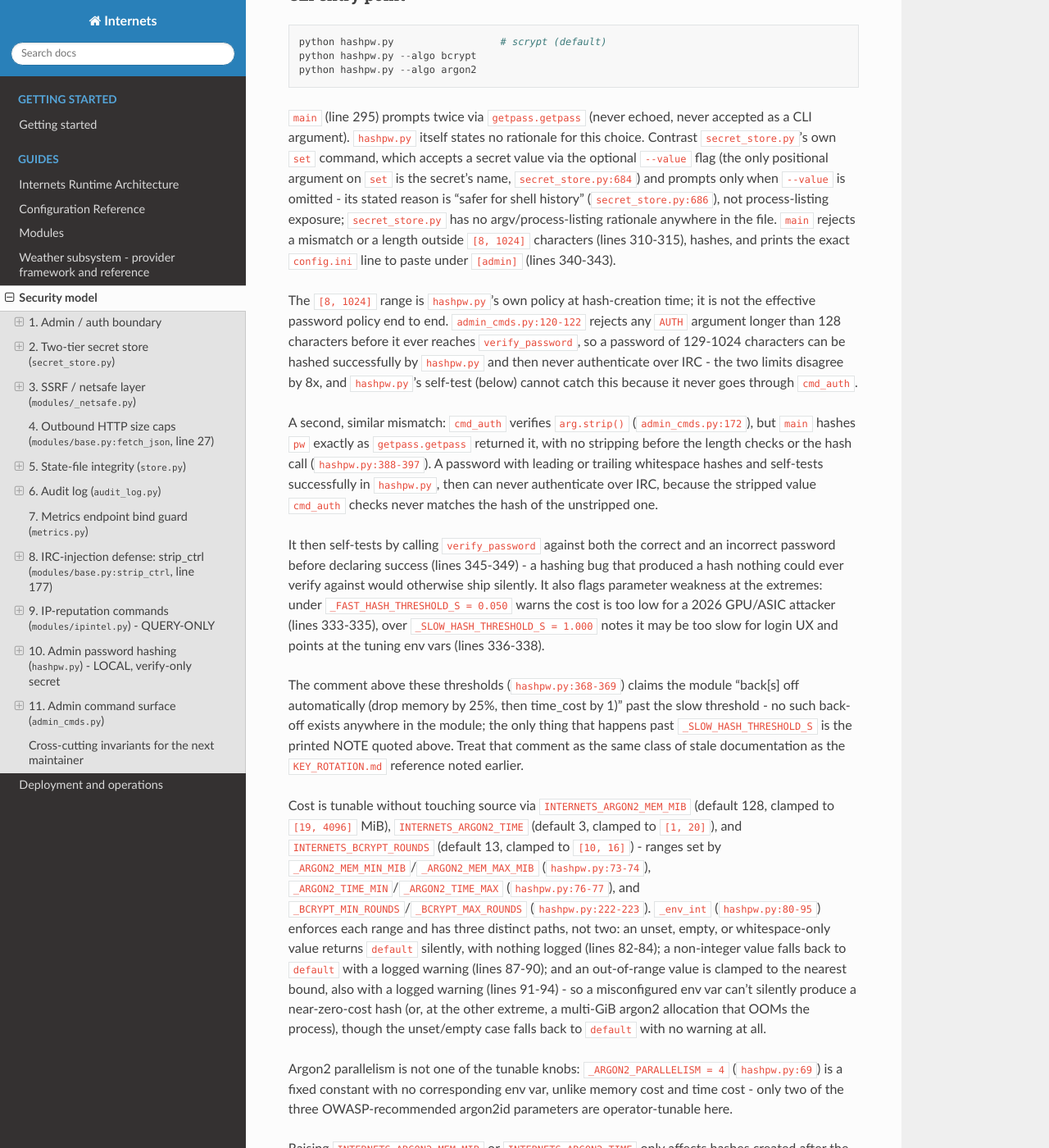
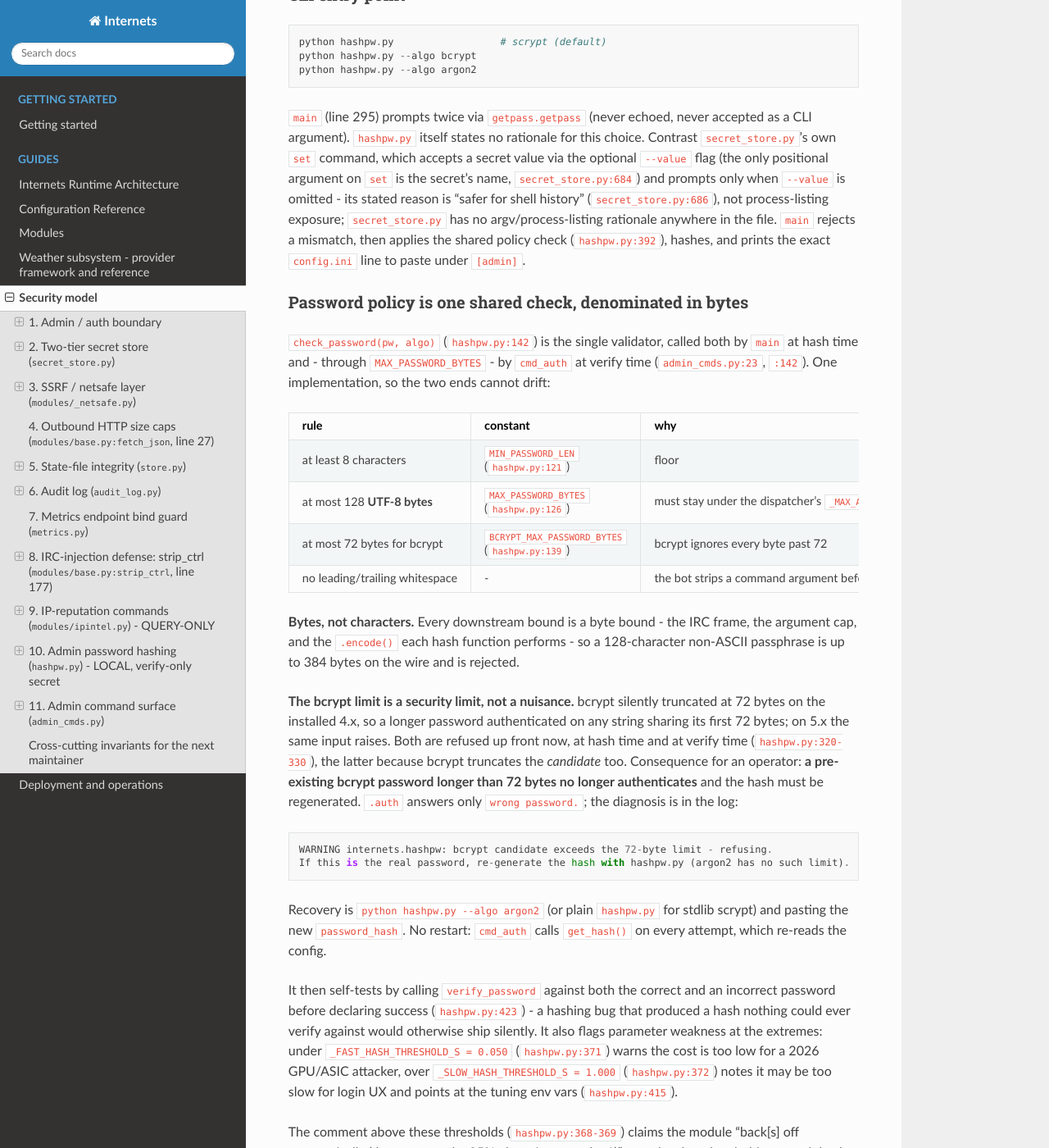
Before and after one commit to brandontroidl/Internets, a Sphinx documentation site: the page built from docs/security-model.md, in a window 1280 px wide and 1400 px high, scrolled down 17601 px. Shown: the whole window at 82% size. Built offline with Sphinx 7.4.7 and the Read the Docs theme 3.1.0, drawn with Linux system fonts in a browser that asks for light colours; pages that are not in the unit, such as notebooks, are missing from menus.

Commit message:
docs(security): correct the password-policy section to the shipped behaviour
This section described the PRE-fix code as current, and it is the one page an
operator would read while diagnosing a lockout, so leaving it stale was worse
than having no section. It claimed:

  * hashpw rejects "a length outside [8, 1024] characters" - it now applies the
    shared check_password validator
  * "the two limits disagree by 8x", presented as a live defect - fixed
  * leading/trailing whitespace "hashes and self-tests successfully ... then can
    never authenticate", presented as a live defect - rejected at creation now

Replaced with what the code does: one shared validator called from both ends,
denominated in UTF-8 BYTES rather than characters (every downstream bound is a
byte bound), and a table of the four rules with their constants.

Adds the 72-byte bcrypt limit, which appeared nowhere in docs/ or README
despite being the one that can lock an operator out. States the operator-visible
consequence plainly - a pre-existing bcrypt password over 72 bytes stops
authenticating - along with the log line that diagnoses it (`.auth` itself says
only "wrong password", which is deliberate but unhelpful when you are the
locked-out admin) and the recovery, which needs no restart because cmd_auth
re-reads the hash on every attempt.

Also replaced the remaining bare "lines NNN-NNN" references in this section with
real file:line anchors; they were off by roughly the 60 lines check_password
added and had been missed by the earlier citation re-sync.

Gates: pytest 1684, run_tests 207, docs build 24 warnings (unchanged).

````diff
--- a/docs/security-model.md
+++ b/docs/security-model.md
@@ -787,31 +787,50 @@ CLI argument). `hashpw.py` itself states no rationale for this choice. Contrast
 `secret_store.py:684`) and prompts only when `--value` is omitted - its stated reason is
 "safer for shell history" (`secret_store.py:686`), not process-listing exposure;
 `secret_store.py` has no argv/process-listing rationale anywhere in the file. `main`
-rejects a mismatch or a length outside `[8, 1024]` characters
-(lines 310-315), hashes, and prints the exact `config.ini` line to paste under `[admin]`
-(lines 340-343).
+rejects a mismatch, then applies the shared policy check (`hashpw.py:392`), hashes, and
+prints the exact `config.ini` line to paste under `[admin]`.
 
-The `[8, 1024]` range is `hashpw.py`'s own policy at hash-creation time; it is not the
-effective password policy end to end. `admin_cmds.py:120-122` rejects any `AUTH` argument
-longer than 128 characters before it ever reaches `verify_password`, so a password of
-129-1024 characters can be hashed successfully by `hashpw.py` and then never authenticate
-over IRC - the two limits disagree by 8x, and `hashpw.py`'s self-test (below) cannot catch
-this because it never goes through `cmd_auth`.
+### Password policy is one shared check, denominated in bytes
 
-A second, similar mismatch: `cmd_auth` verifies `arg.strip()` (`admin_cmds.py:172`), but
-`main` hashes `pw` exactly as `getpass.getpass` returned it, with no stripping before the
-length checks or the hash call (`hashpw.py:388-397`). A password with leading or trailing
-whitespace hashes and self-tests successfully in `hashpw.py`, then can never authenticate
-over IRC, because the stripped value `cmd_auth` checks never matches the hash of the
-unstripped one.
+`check_password(pw, algo)` (`hashpw.py:142`) is the single validator, called both by
+`main` at hash time and - through `MAX_PASSWORD_BYTES` - by `cmd_auth` at verify time
+(`admin_cmds.py:23`, `:142`). One implementation, so the two ends cannot drift:
+
+| rule | constant | why |
+|---|---|---|
+| at least 8 characters | `MIN_PASSWORD_LEN` (`hashpw.py:121`) | floor |
+| at most 128 **UTF-8 bytes** | `MAX_PASSWORD_BYTES` (`hashpw.py:126`) | must stay under the dispatcher's `_MAX_ARG_LEN` and inside the 512-byte IRC frame |
+| at most 72 bytes for bcrypt | `BCRYPT_MAX_PASSWORD_BYTES` (`hashpw.py:139`) | bcrypt ignores every byte past 72 |
+| no leading/trailing whitespace | - | the bot strips a command argument before dispatch, so such a password can never be transmitted |
+
+**Bytes, not characters.** Every downstream bound is a byte bound - the IRC frame, the
+argument cap, and the `.encode()` each hash function performs - so a 128-character
+non-ASCII passphrase is up to 384 bytes on the wire and is rejected.
+
+**The bcrypt limit is a security limit, not a nuisance.** bcrypt silently truncated at 72
+bytes on the installed 4.x, so a longer password authenticated on any string sharing its
+first 72 bytes; on 5.x the same input raises. Both are refused up front now, at hash time
+and at verify time (`hashpw.py:320-330`), the latter because bcrypt truncates the
+*candidate* too. Consequence for an operator: **a pre-existing bcrypt password longer
+than 72 bytes no longer authenticates** and the hash must be regenerated. `.auth` answers
+only `wrong password.`; the diagnosis is in the log:
+
+```
+WARNING internets.hashpw: bcrypt candidate exceeds the 72-byte limit - refusing.
+If this is the real password, re-generate the hash with hashpw.py (argon2 has no such limit).
+```
+
+Recovery is `python hashpw.py --algo argon2` (or plain `hashpw.py` for stdlib scrypt) and
+pasting the new `password_hash`. No restart: `cmd_auth` calls `get_hash()` on every
+attempt, which re-reads the config.
 
 It then self-tests by calling `verify_password` against both the correct
-and an incorrect password before declaring success (lines 345-349) - a hashing bug that
+and an incorrect password before declaring success (`hashpw.py:423`) - a hashing bug that
 produced a hash nothing could ever verify against would otherwise ship silently. It also
-flags parameter weakness at the extremes: under `_FAST_HASH_THRESHOLD_S = 0.050` warns the
-cost is too low for a 2026 GPU/ASIC attacker (lines 333-335), over
-`_SLOW_HASH_THRESHOLD_S = 1.000` notes it may be too slow for login UX and points at the
-tuning env vars (lines 336-338).
+flags parameter weakness at the extremes: under `_FAST_HASH_THRESHOLD_S = 0.050`
+(`hashpw.py:371`) warns the cost is too low for a 2026 GPU/ASIC attacker, over
+`_SLOW_HASH_THRESHOLD_S = 1.000` (`hashpw.py:372`) notes it may be too slow for login UX
+and points at the tuning env vars (`hashpw.py:415`).
 
 The comment above these thresholds (`hashpw.py:368-369`) claims the module "back[s] off
 automatically (drop memory by 25%, then time_cost by 1)" past the slow threshold - no such
````
